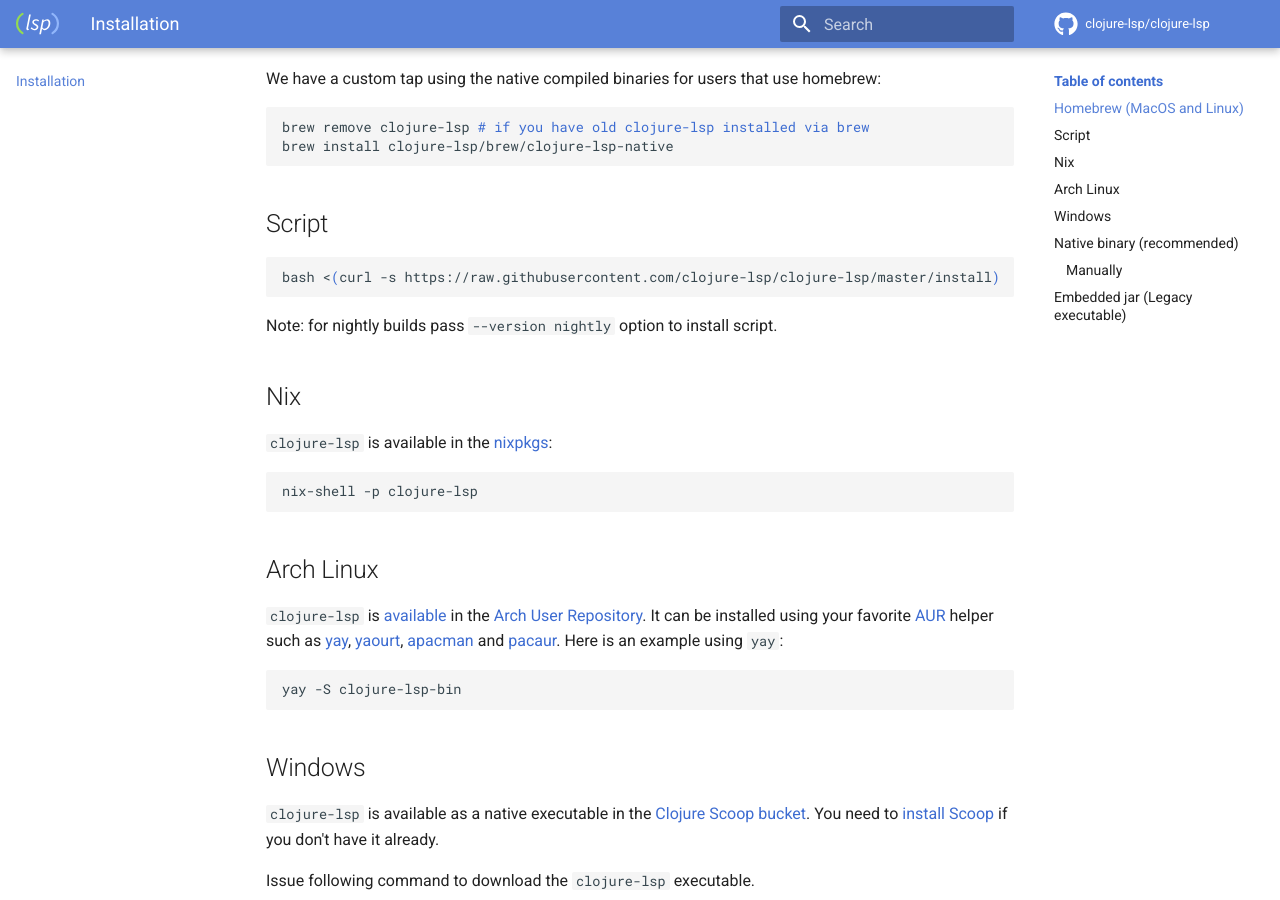
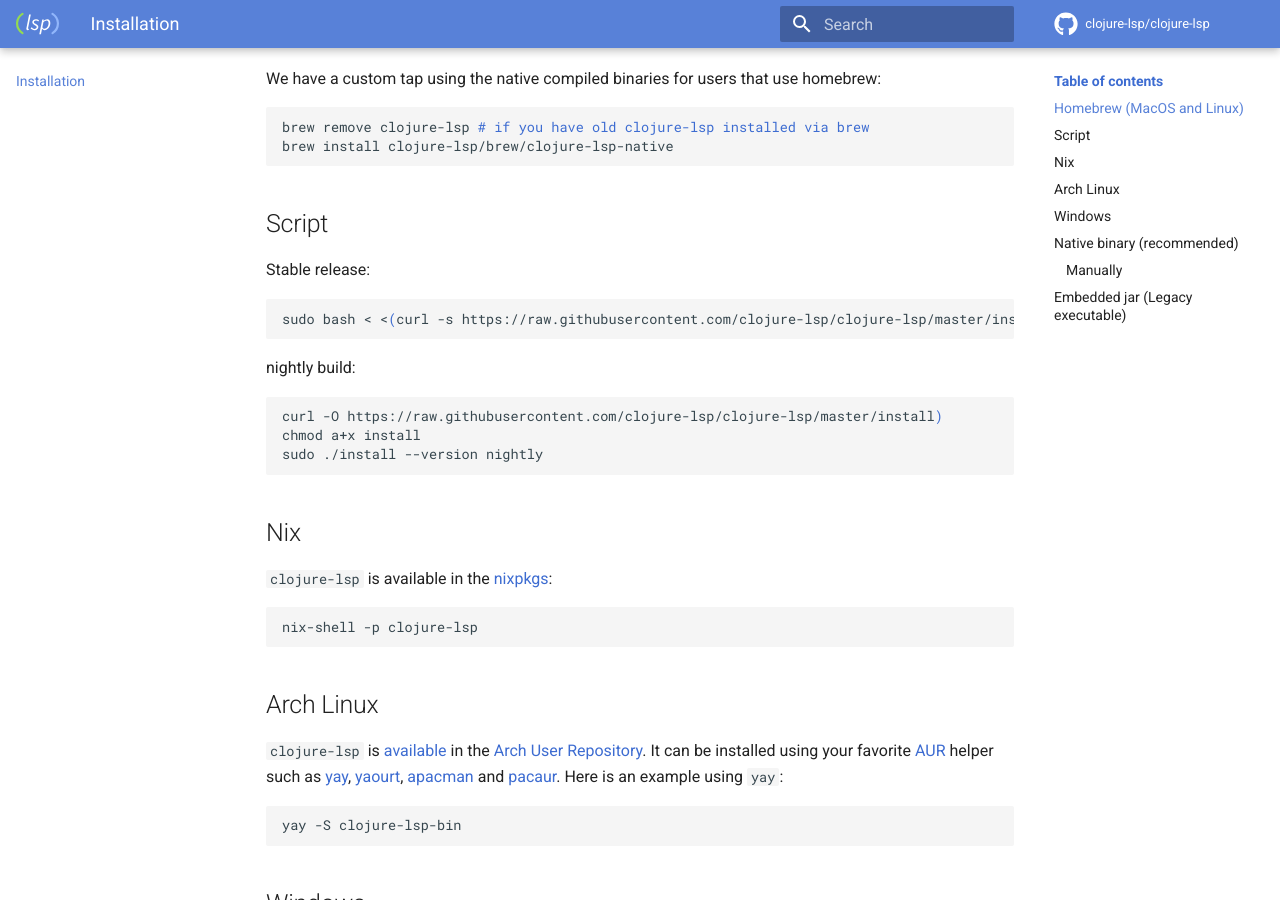
Before and after one commit to clojure-lsp/clojure-lsp, an MkDocs documentation site: the page built from docs/installation.md, in a window 1280 px wide and 900 px high, scrolled down 304 px. Built offline with MkDocs 1.6.1 and Material for MkDocs 9.7.7, drawn with Linux system fonts in a browser that asks for light colours; comment, search, counter and statistics services are not loaded.

Commit message:
docs: update installation

````diff
--- a/docs/installation.md
+++ b/docs/installation.md
@@ -13,11 +13,19 @@ brew install clojure-lsp/brew/clojure-lsp-native
 
 ## Script
 
+Stable release:
+
 ```bash
-bash <(curl -s https://raw.githubusercontent.com/clojure-lsp/clojure-lsp/master/install)
+sudo bash < <(curl -s https://raw.githubusercontent.com/clojure-lsp/clojure-lsp/master/install)
 ```
 
-Note: for nightly builds pass `--version nightly` option to install script.
+nightly build:
+
+```bash
+curl -O https://raw.githubusercontent.com/clojure-lsp/clojure-lsp/master/install)
+chmod a+x install
+sudo ./install --version nightly
+```
 
 ## Nix
 
````
